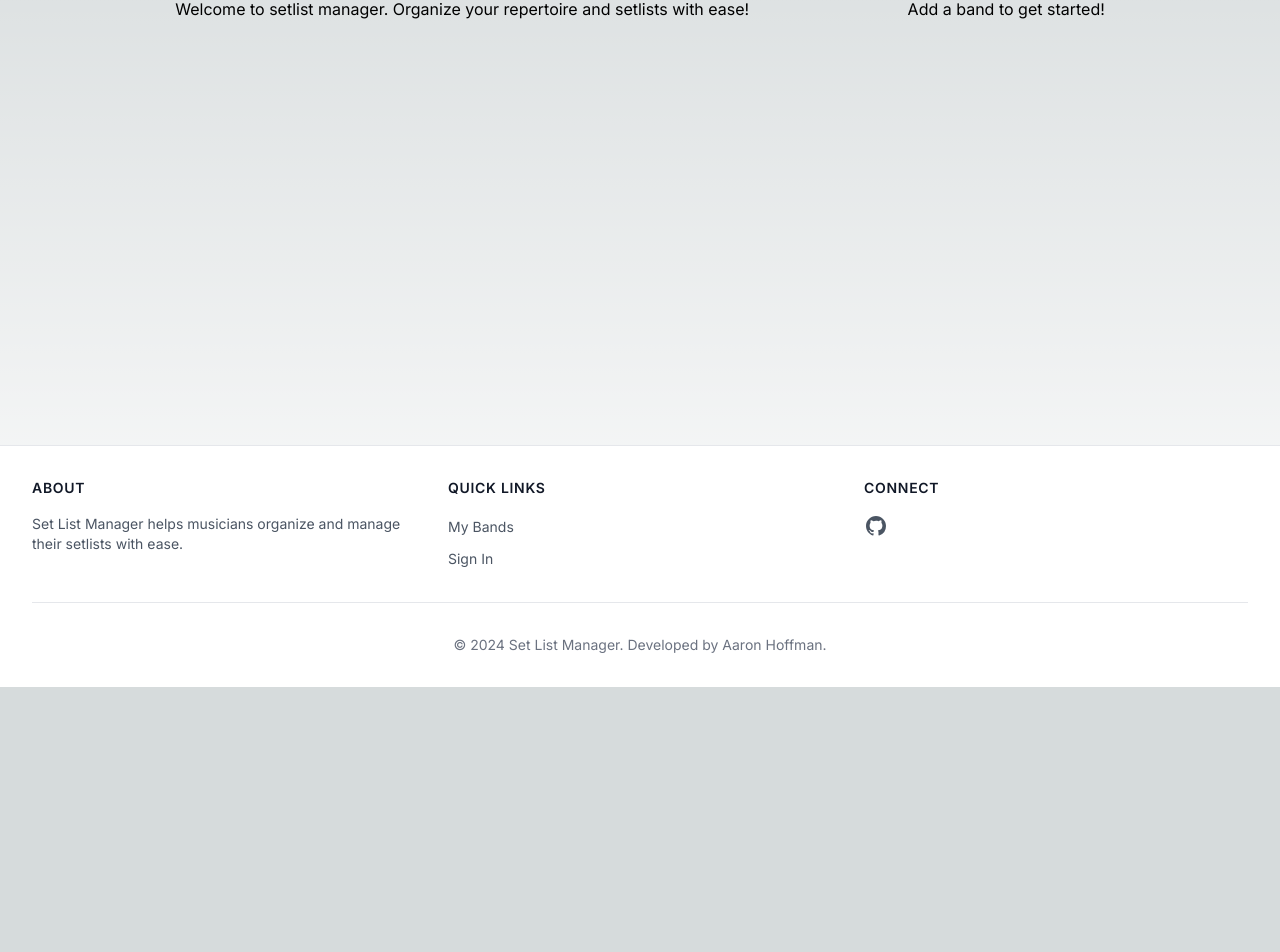
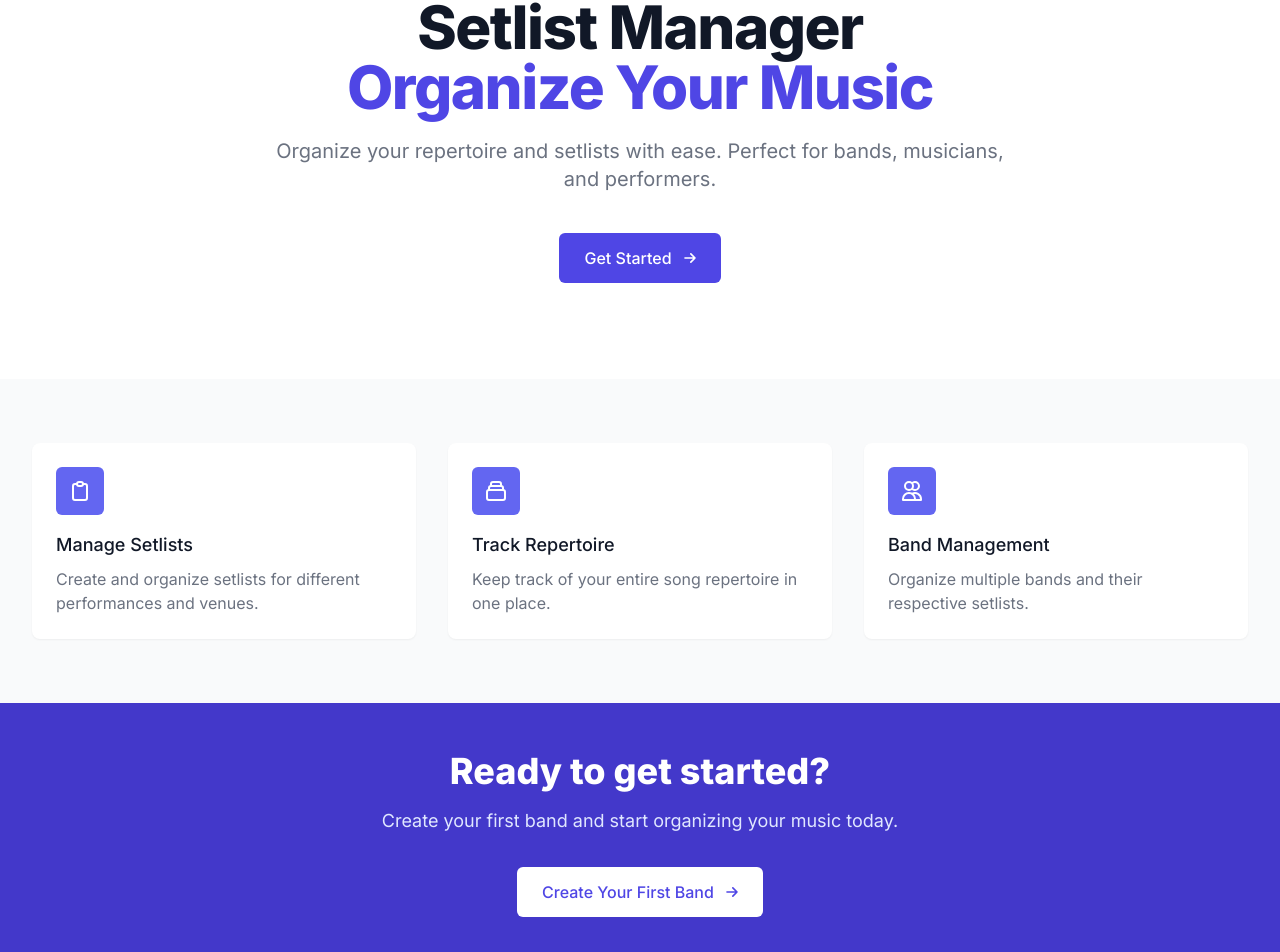
Before and after one commit to Aaron-Hoffman/setlist-manager, a Next.js app: page / in a window 1280 px wide. Shown: the part 164-1116 px from the top of the page. Before the commit the page ends 851 px from the top, so only its background shows below. Built offline with nearby package versions, Linux system fonts and the light colour scheme; no server answers.

Commit message:
Update home page ui

```diff
--- a/app/page.tsx
+++ b/app/page.tsx
@@ -1,11 +1,104 @@
 import Link from "next/link";
 
 const Home = async () => {
+  return (
+    <main className="min-h-[calc(100vh-4rem)]">
+      {/* Hero Section */}
+      <div className="bg-white">
+        <div className="max-w-7xl mx-auto px-4 sm:px-6 lg:px-8 py-24">
+          <div className="text-center">
+            <h1 className="text-4xl tracking-tight font-extrabold text-gray-900 sm:text-5xl md:text-6xl">
+              <span className="block">Setlist Manager</span>
+              <span className="block text-indigo-600">Organize Your Music</span>
+            </h1>
+            <p className="mt-3 max-w-md mx-auto text-base text-gray-500 sm:text-lg md:mt-5 md:text-xl md:max-w-3xl">
+              Organize your repertoire and setlists with ease. Perfect for bands, musicians, and performers.
+            </p>
+            <div className="mt-10 flex justify-center">
+              <Link
+                href="/bands"
+                className="inline-flex items-center px-6 py-3 border border-transparent text-base font-medium rounded-md text-white bg-indigo-600 hover:bg-indigo-700 focus:outline-none focus:ring-2 focus:ring-offset-2 focus:ring-indigo-500 transition-colors duration-200"
+              >
+                Get Started
+                <svg className="ml-2 -mr-1 h-5 w-5" fill="none" stroke="currentColor" viewBox="0 0 24 24">
+                  <path strokeLinecap="round" strokeLinejoin="round" strokeWidth="2" d="M13 7l5 5m0 0l-5 5m5-5H6" />
+                </svg>
+              </Link>
+            </div>
+          </div>
+        </div>
+      </div>
 
-  return (
-    <main className="flex flex-row items-start justify-around p-24">
-      <p>Welcome to setlist manager. Organize your repertoire and setlists with ease!</p>
-      <Link href="/bands">Add a band to get started!</Link>
+      {/* Features Section */}
+      <div className="bg-gray-50 py-16">
+        <div className="max-w-7xl mx-auto px-4 sm:px-6 lg:px-8">
+          <div className="grid grid-cols-1 gap-8 md:grid-cols-3">
+            {/* Feature 1 */}
+            <div className="bg-white rounded-lg shadow-sm p-6">
+              <div className="w-12 h-12 rounded-md bg-indigo-500 text-white flex items-center justify-center mb-4">
+                <svg className="h-6 w-6" fill="none" stroke="currentColor" viewBox="0 0 24 24">
+                  <path strokeLinecap="round" strokeLinejoin="round" strokeWidth="2" d="M9 5H7a2 2 0 00-2 2v12a2 2 0 002 2h10a2 2 0 002-2V7a2 2 0 00-2-2h-2M9 5a2 2 0 002 2h2a2 2 0 002-2M9 5a2 2 0 012-2h2a2 2 0 012 2" />
+                </svg>
+              </div>
+              <h3 className="text-lg font-medium text-gray-900">Manage Setlists</h3>
+              <p className="mt-2 text-base text-gray-500">
+                Create and organize setlists for different performances and venues.
+              </p>
+            </div>
+
+            {/* Feature 2 */}
+            <div className="bg-white rounded-lg shadow-sm p-6">
+              <div className="w-12 h-12 rounded-md bg-indigo-500 text-white flex items-center justify-center mb-4">
+                <svg className="h-6 w-6" fill="none" stroke="currentColor" viewBox="0 0 24 24">
+                  <path strokeLinecap="round" strokeLinejoin="round" strokeWidth="2" d="M19 11H5m14 0a2 2 0 012 2v6a2 2 0 01-2 2H5a2 2 0 01-2-2v-6a2 2 0 012-2m14 0V9a2 2 0 00-2-2M5 11V9a2 2 0 012-2m0 0V5a2 2 0 012-2h6a2 2 0 012 2v2M7 7h10" />
+                </svg>
+              </div>
+              <h3 className="text-lg font-medium text-gray-900">Track Repertoire</h3>
+              <p className="mt-2 text-base text-gray-500">
+                Keep track of your entire song repertoire in one place.
+              </p>
+            </div>
+
+            {/* Feature 3 */}
+            <div className="bg-white rounded-lg shadow-sm p-6">
+              <div className="w-12 h-12 rounded-md bg-indigo-500 text-white flex items-center justify-center mb-4">
+                <svg className="h-6 w-6" fill="none" stroke="currentColor" viewBox="0 0 24 24">
+                  <path strokeLinecap="round" strokeLinejoin="round" strokeWidth="2" d="M12 4.354a4 4 0 110 5.292M15 21H3v-1a6 6 0 0112 0v1zm0 0h6v-1a6 6 0 00-9-5.197M13 7a4 4 0 11-8 0 4 4 0 018 0z" />
+                </svg>
+              </div>
+              <h3 className="text-lg font-medium text-gray-900">Band Management</h3>
+              <p className="mt-2 text-base text-gray-500">
+                Organize multiple bands and their respective setlists.
+              </p>
+            </div>
+          </div>
+        </div>
+      </div>
+
+      {/* CTA Section */}
+      <div className="bg-indigo-700">
+        <div className="max-w-7xl mx-auto px-4 sm:px-6 lg:px-8 py-12">
+          <div className="text-center">
+            <h2 className="text-3xl font-extrabold text-white sm:text-4xl">
+              Ready to get started?
+            </h2>
+            <p className="mt-4 text-lg text-indigo-100">
+              Create your first band and start organizing your music today.
+            </p>
+            <div className="mt-8">
+              <Link
+                href="/bands"
+                className="inline-flex items-center px-6 py-3 border border-transparent text-base font-medium rounded-md text-indigo-600 bg-white hover:bg-indigo-50 focus:outline-none focus:ring-2 focus:ring-offset-2 focus:ring-offset-indigo-700 focus:ring-white transition-colors duration-200"
+              >
+                Create Your First Band
+                <svg className="ml-2 -mr-1 h-5 w-5" fill="none" stroke="currentColor" viewBox="0 0 24 24">
+                  <path strokeLinecap="round" strokeLinejoin="round" strokeWidth="2" d="M13 7l5 5m0 0l-5 5m5-5H6" />
+                </svg>
+              </Link>
+            </div>
+          </div>
+        </div>
+      </div>
     </main>
   );
 }
```
